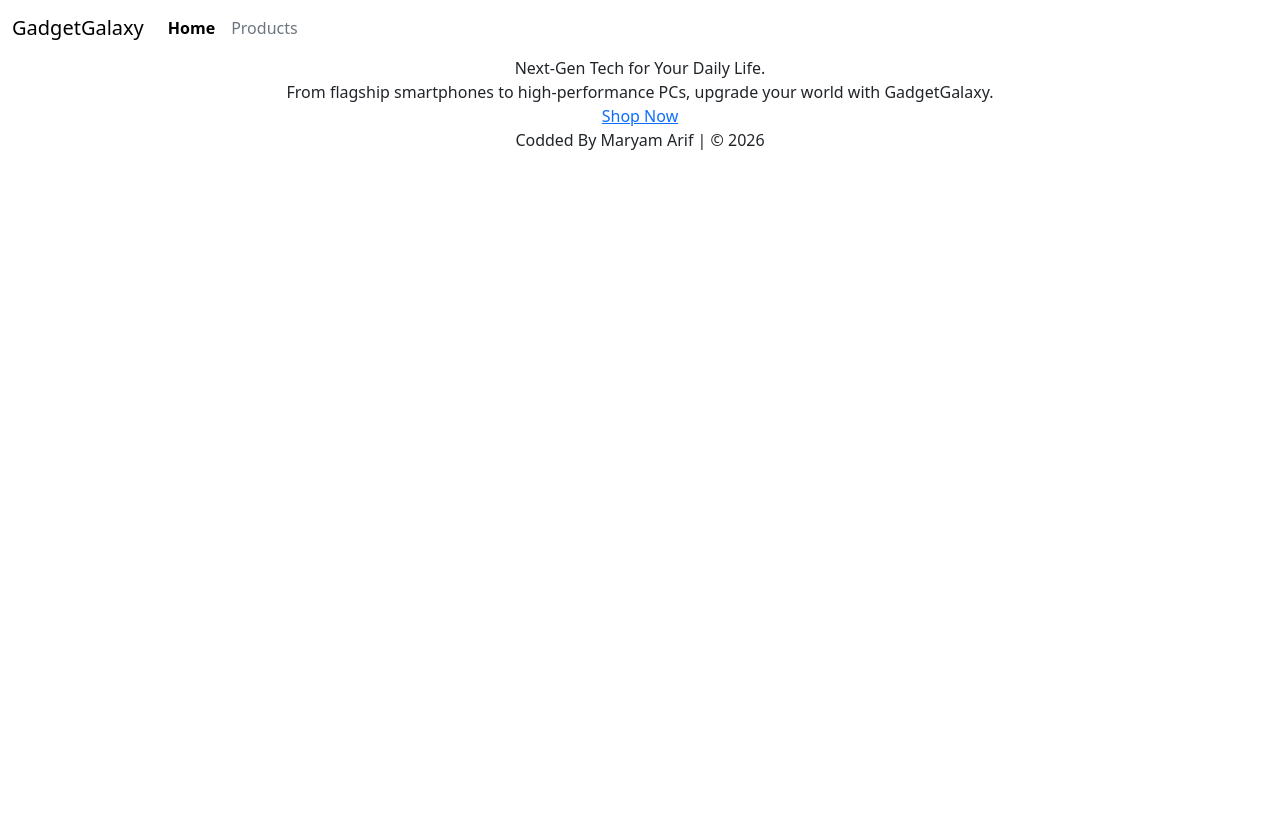
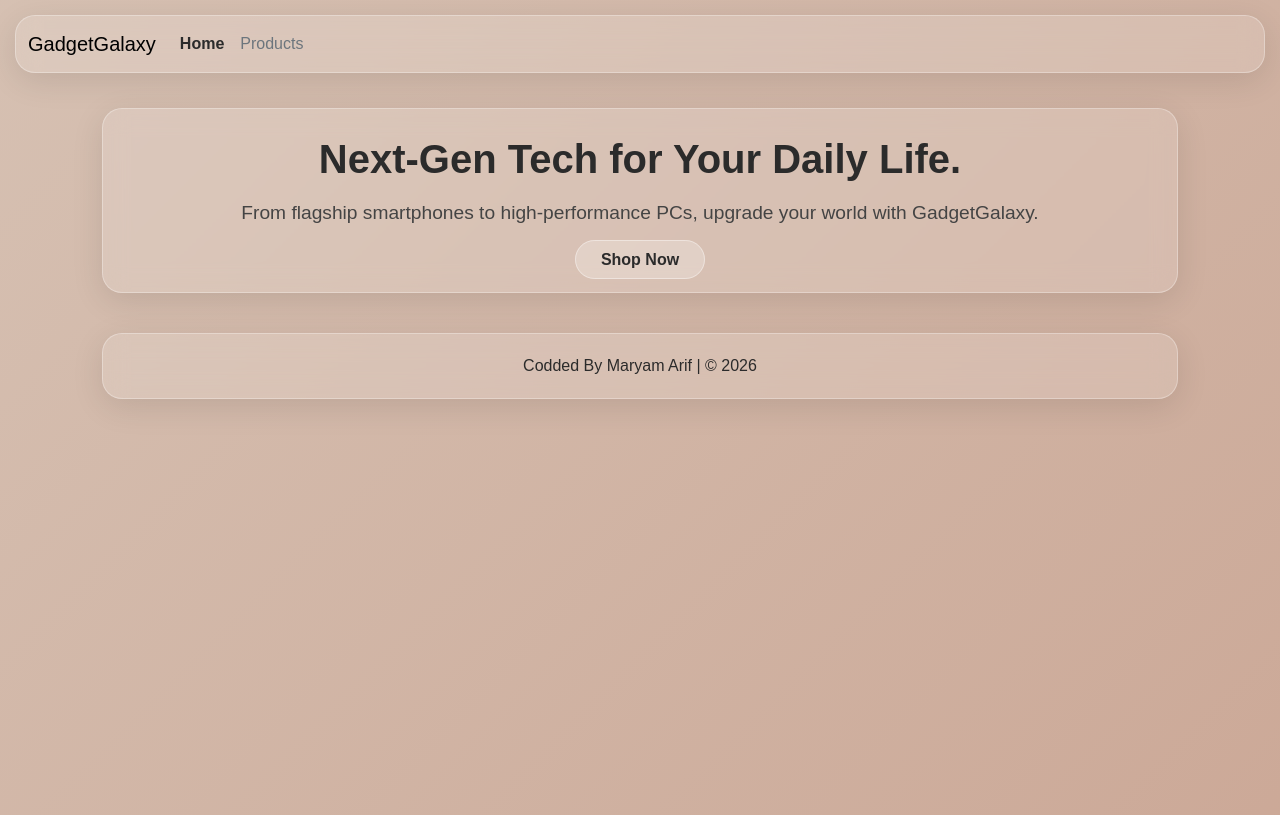
Before and after one commit to maryam-arif-dev/GadgetGalaxy-React-Project, a React (Vite) app in the folder gadgetgalaxy-react-project/: page / in a window 1280 px wide. Built offline with nearby package versions, Linux system fonts and the light colour scheme.

Commit message:
style: Add CSS style
Add CSS style

- Add custom CSS style for all layouts

```diff
--- a/gadgetgalaxy-react-project/src/styles/index.css
+++ b/gadgetgalaxy-react-project/src/styles/index.css
@@ -0,0 +1,110 @@
+/* Add Modern Color Palette */
+:root {
+  --primary: #a0d2d1;
+  --secondary: #dacabd;
+  --accent: #c69b88;
+  --glass-bg: rgba(255, 255, 255, 0.15);
+  --glass-border: rgba(255, 255, 255, 0.3);
+  --text-dark: #2b2b2b;
+}
+/* Body Gradient Background */
+body {
+  min-height: 100vh;
+  background: linear-gradient(135deg, #a0d2d1, #dacabd, #c69b88);
+  background-size: 400% 400%;
+  animation: gradientMove 12s ease infinite;
+  font-family: "Poppins", sans-serif;
+  font-family: "Inter", sans-serif;
+}
+
+@keyframes gradientMove {
+  0% {
+    background-position: 0% 50%;
+  }
+  50% {
+    background-position: 100% 50%;
+  }
+  100% {
+    background-position: 0% 50%;
+  }
+}
+/* GLASS EFFECT CARD (MAIN PART) */
+.hero-section,
+.navbar,
+.footer {
+  background: var(--glass-bg);
+  backdrop-filter: blur(12px);
+  -webkit-backdrop-filter: blur(12px);
+  border-radius: 20px;
+  border: 1px solid var(--glass-border);
+  box-shadow: 0 8px 32px rgba(0, 0, 0, 0.1);
+  padding: 20px;
+  margin: 20px;
+  font-family: "Poppins", sans-serif;
+}
+.glass-card {
+  background: rgba(255, 255, 255, 0.2) !important;
+  backdrop-filter: blur(12px);
+  -webkit-backdrop-filter: blur(12px);
+  border-radius: 20px !important;
+  border: 1px solid rgba(255, 255, 255, 0.3) !important;
+  box-shadow: 0 8px 32px rgba(0, 0, 0, 0.1) !important;
+  transition: 0.3s ease;
+  margin: 10px;
+}
+/* Typography */
+.headline {
+  font-size: 2.5rem;
+  font-weight: 700;
+  color: var(--text-dark);
+}
+
+.sub-headline {
+  font-size: 1.2rem;
+  margin-top: 10px;
+  color: #444;
+}
+/* Modern Glass Button */
+.button-div {
+  margin-top: 20px;
+}
+.button {
+  background: rgba(255, 255, 255, 0.25);
+  border: 1px solid rgba(255, 255, 255, 0.4);
+  backdrop-filter: blur(8px);
+  border-radius: 50px;
+  padding: 10px 25px;
+  transition: all 0.3s ease;
+  text-decoration: none;
+  color: var(--text-dark);
+  font-weight: 600;
+  margin-top: 30px;
+}
+.button:hover {
+  background: rgba(255, 255, 255, 0.4);
+  transform: translateY(-3px);
+  box-shadow: 0 6px 20px rgba(0, 0, 0, 0.2);
+}
+/* Glass Navbar */
+.navbar {
+  margin: 15px;
+}
+
+.nav-link {
+  color: var(--text-dark) !important;
+  transition: 0.3s;
+}
+
+.nav-link:hover {
+  color: var(--accent) !important;
+}
+/* Product Card Hover Effect */
+.card:hover {
+  transform: scale(1.03);
+  transition: 0.3s;
+}
+/* Fotter Style */
+.footer {
+  font-weight: 500;
+  color: var(--text-dark);
+}
```
